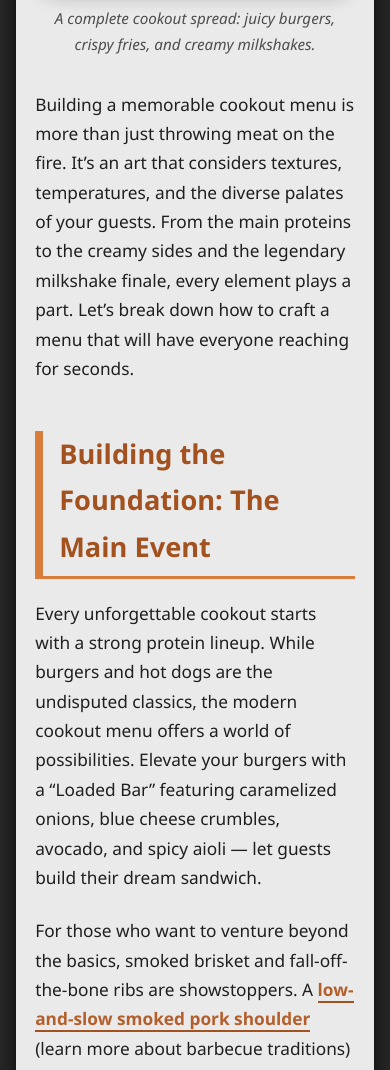
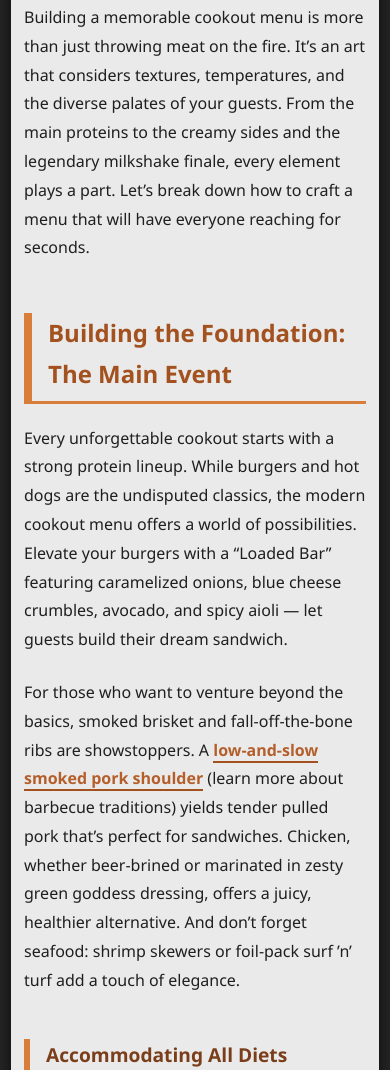
Before and after one commit to MichealMork/Check-the-Latest-Cookout-Menu, a plain HTML site: page index.html in a window 390 px wide. Shown: the part 930-2000 px from the top of the page. Drawn offline with Linux system fonts and the light colour scheme.

Commit message:
Update index.html

```diff
--- a/index.html
+++ b/index.html
@@ -69,28 +69,30 @@
       min-height: 100vh;
       display: flex;
       justify-content: center;
-      padding: 2rem 1rem;
+      padding: 2rem 0.5rem;
     }
 
-    /* full-width container – gray overlay background */
+    /* FULL-WIDTH container – gray overlay, no max-width restriction */
     .article-container {
-      max-width: 1200px;  /* wider, full-width feel */
       width: 100%;
+      max-width: 1400px;  /* full width with some breathing room */
       background: #eaeaea;  /* gray overlay */
-      padding: 2.5rem 3.5rem;
+      padding: 2.5rem 4rem;
       border-radius: 40px;
       box-shadow: 0 20px 40px rgba(0,0,0,0.6), 0 6px 12px rgba(0,0,0,0.3);
       transition: 0.2s;
+      margin: 0 0.5rem;
     }
 
     /* inner content */
     .article-content {
       background: transparent;
+      width: 100%;
     }
 
     /* headings with border & UI color */
     h1 {
-      font-size: 2.7rem;
+      font-size: 2.8rem;
       font-weight: 700;
       letter-spacing: -0.5px;
       color: #b45f2b;
@@ -102,24 +104,24 @@
     }
 
     h2 {
-      font-size: 2rem;
+      font-size: 2.1rem;
       font-weight: 600;
       color: #a3511f;
       border-bottom: 3px solid #d97d3a;
       padding-bottom: 0.4rem;
-      margin-top: 3rem;    /* extra gap above headings */
+      margin-top: 3.2rem;    /* extra gap above headings */
       margin-bottom: 1.2rem;
       border-left: 8px solid #d97d3a;
       padding-left: 1.2rem;
     }
 
     h3 {
-      font-size: 1.6rem;
+      font-size: 1.7rem;
       font-weight: 600;
       color: #7a3f1a;
       border-left: 6px solid #d97d3a;
       padding-left: 1.2rem;
-      margin-top: 2.6rem;
+      margin-top: 2.8rem;
       margin-bottom: 0.8rem;
     }
 
@@ -127,6 +129,7 @@
       margin-bottom: 1.5rem;
       font-size: 1.08rem;
       color: #1f1f1f;
+      line-height: 1.8;
     }
 
     /* images - full width, responsive */
@@ -196,21 +199,22 @@
     }
 
     /* responsive */
-    @media (max-width: 700px) {
+    @media (max-width: 800px) {
       .article-container {
-        padding: 1.8rem 1.2rem;
+        padding: 1.8rem 1.5rem;
         border-radius: 28px;
+        margin: 0 0.2rem;
       }
       h1 {
-        font-size: 2rem;
+        font-size: 2.2rem;
         padding-left: 1rem;
       }
       h2 {
-        font-size: 1.7rem;
+        font-size: 1.8rem;
         padding-left: 1rem;
       }
       h3 {
-        font-size: 1.3rem;
+        font-size: 1.4rem;
         padding-left: 1rem;
       }
       .logo-bar {
@@ -218,6 +222,24 @@
       }
       .logo-bar img {
         height: 40px;
+      }
+    }
+
+    @media (max-width: 500px) {
+      .article-container {
+        padding: 1.2rem 0.8rem;
+      }
+      h1 {
+        font-size: 1.8rem;
+      }
+      h2 {
+        font-size: 1.5rem;
+      }
+      h3 {
+        font-size: 1.2rem;
+      }
+      p {
+        font-size: 1rem;
       }
     }
 
@@ -315,6 +337,18 @@
       <p>
         From juicy burgers to smoky ribs, from tangy slaw to creamy milkshakes, every component tells a story. And with a little planning, your cookout menu can become the stuff of legend among your friends and family. So fire up the grill, prep your sides, and get ready to host the summer’s most memorable feast.
       </p>
+      <p>
+        One of the greatest joys of hosting a cookout is the flexibility it offers. You can go all out with a full smoked brisket and gourmet sides, or keep it simple with perfectly grilled hot dogs and classic potato salad. The key is to choose items that you’re comfortable preparing and that will delight your guests. Remember, the best cookout menu is one that brings people together and creates a sense of community around the table.
+      </p>
+      <p>
+        For those looking to add a unique twist, consider incorporating global flavors into your cookout menu. Korean-style bulgogi burgers, Mexican-inspired elote (grilled corn with crema and chili), or Mediterranean lamb kebabs with tzatziki sauce can introduce exciting new tastes while still honoring the spirit of outdoor grilling. These fusion ideas can turn a standard barbecue into a culinary adventure.
+      </p>
+      <p>
+        Another essential element of any great cookout menu is the timing of your dishes. Plan your grilling schedule so that everything comes together at once. Start with items that take longer, like whole chickens or large roasts, and finish with quick-cooking items like burgers, hot dogs, and vegetables. This ensures that all your food is hot and ready to serve simultaneously, making for a seamless dining experience.
+      </p>
+      <p>
+        Don’t forget about leftovers! A well-planned cookout menu often yields delicious leftovers that can be repurposed into new meals. Smoked brisket makes incredible sandwiches the next day, and leftover grilled vegetables can be tossed into salads or omelets. Embrace the abundance and enjoy the fruits of your grilling labor for days to come.
+      </p>
 
       <p style="margin-top: 2.2rem; font-weight: 500; border-top: 2px solid #d97d3a; padding-top: 1.4rem; color: #3d3d3d;">
         <strong>Ready to plan your spread?</strong> Explore endless menu ideas and seasonal specials — <a href="https://cookoutpricesmenu.com/" target="_blank">Check the Latest Cookout Menu</a> for inspiration and pricing.
```
